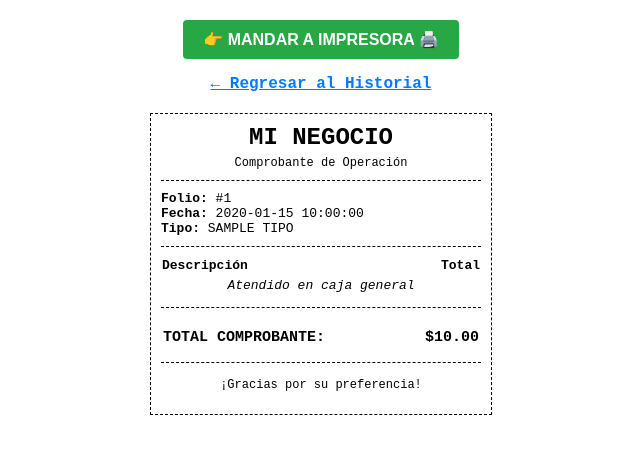
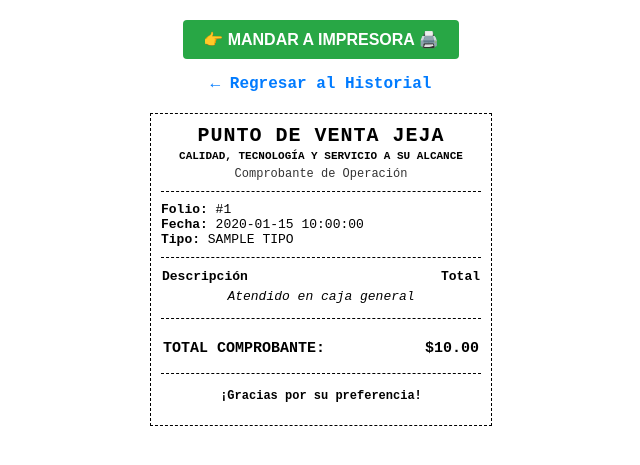
Before and after one commit to oscarlo-lgtm/punto-de-venta, a Flask app: page /imprimir/1 in a window 1280 px wide. Shown: the top 465 px of the page, without its empty margins (319-959 px from the left). Run offline with Flask 3, Linux system fonts and the light colour scheme; a database or web service that is not in the repository returns one stand-in record (values such as "Sample title"); some libraries are stand-ins or nearby versions.

Commit message:
Update imprimir.html

```diff
--- a/templates/imprimir.html
+++ b/templates/imprimir.html
@@ -2,7 +2,7 @@
 <html lang="es">
 <head>
     <meta charset="UTF-8">
-    <title>Imprimir Comprobante</title>
+    <title>Imprimir Comprobante - JEJA</title>
     <style>
         body { font-family: 'Courier New', Courier, monospace; margin: 20px; color: #000; background: #fff; }
         .ticket { max-width: 320px; margin: 0 auto; padding: 10px; border: 1px dashed #000; }
@@ -15,7 +15,7 @@
         .derecha { text-align: right; }
         .no-imprimir { text-align: center; margin-bottom: 20px; }
         .btn-imprimir { background: #28a745; color: white; border: none; padding: 10px 20px; font-size: 16px; font-weight: bold; cursor: pointer; border-radius: 4px; }
-        .extra-detalle { font-size: 11px; color: #444; padding-left: 10px; display: block; }
+        .extra-detalle { font-size: 11px; color: #333; padding-left: 8px; display: block; font-style: italic; }
 
         @media print {
             .no-imprimir { display: none; }
@@ -28,12 +28,13 @@
 
     <div class="no-imprimir">
         <button class="btn-imprimir" onclick="window.print()">👉 MANDAR A IMPRESORA 🖨️</button>
-        <p><a href="/tickets" style="color: #007bff; font-weight: bold;">← Regresar al Historial</a></p>
+        <p><a href="/tickets" style="color: #007bff; font-weight: bold; text-decoration: none;">← Regresar al Historial</a></p>
     </div>
 
     <div class="ticket">
-        <h2 class="centrado" style="margin: 0 0 5px 0;">MI NEGOCIO</h2>
-        <p class="centrado" style="margin: 0; font-size: 12px;">Comprobante de Operación</p>
+        <h2 class="centrado" style="margin: 0 0 3px 0; font-size: 20px; letter-spacing: 1px;">PUNTO DE VENTA JEJA</h2>
+        <p class="centrado" style="margin: 0 0 5px 0; font-size: 11px; font-weight: bold; text-transform: uppercase;">Calidad, Tecnología y Servicio a su Alcance</p>
+        <p class="centrado" style="margin: 0; font-size: 12px; color: #333;">Comprobante de Operación</p>
 
         <div class="linea"></div>
 
@@ -48,8 +49,8 @@
         <table class="tabla-productos">
             <thead>
                 <tr>
-                    <th style="text-align: left;">Descripción</th>
-                    <th style="text-align: right;">Total</th>
+                    <th style="text-align: left; font-size: 13px;">Descripción</th>
+                    <th style="text-align: right; font-size: 13px;">Total</th>
                 </tr>
             </thead>
             <tbody>
@@ -58,7 +59,13 @@
                     <td>
                         <strong>{{ item.nombre }}</strong>
                         {% if item.extras %}
-                        <span class="extra-detalle">+ Extras: {{ item.extras }}</span>
+                            {% if item.extras is string %}
+                                <span class="extra-detalle">+ {{ item.extras }}</span>
+                            {% else %}
+                                {% for ex in item.extras %}
+                                    <span class="extra-detalle">- Con {{ ex.nombre }}</span>
+                                {% endfor %}
+                            {% endif %}
                         {% endif %}
                     </td>
                     <td class="derecha">${{ "%.2f"|format(item.total_renglon) }}</td>
@@ -82,7 +89,7 @@
         </table>
 
         <div class="linea"></div>
-        <p class="centrado" style="font-size: 12px; margin-top: 15px;">¡Gracias por su preferencia!</p>
+        <p class="centrado" style="font-size: 12px; margin-top: 15px; font-weight: bold;">¡Gracias por su preferencia!</p>
     </div>
 
 </body>
```
